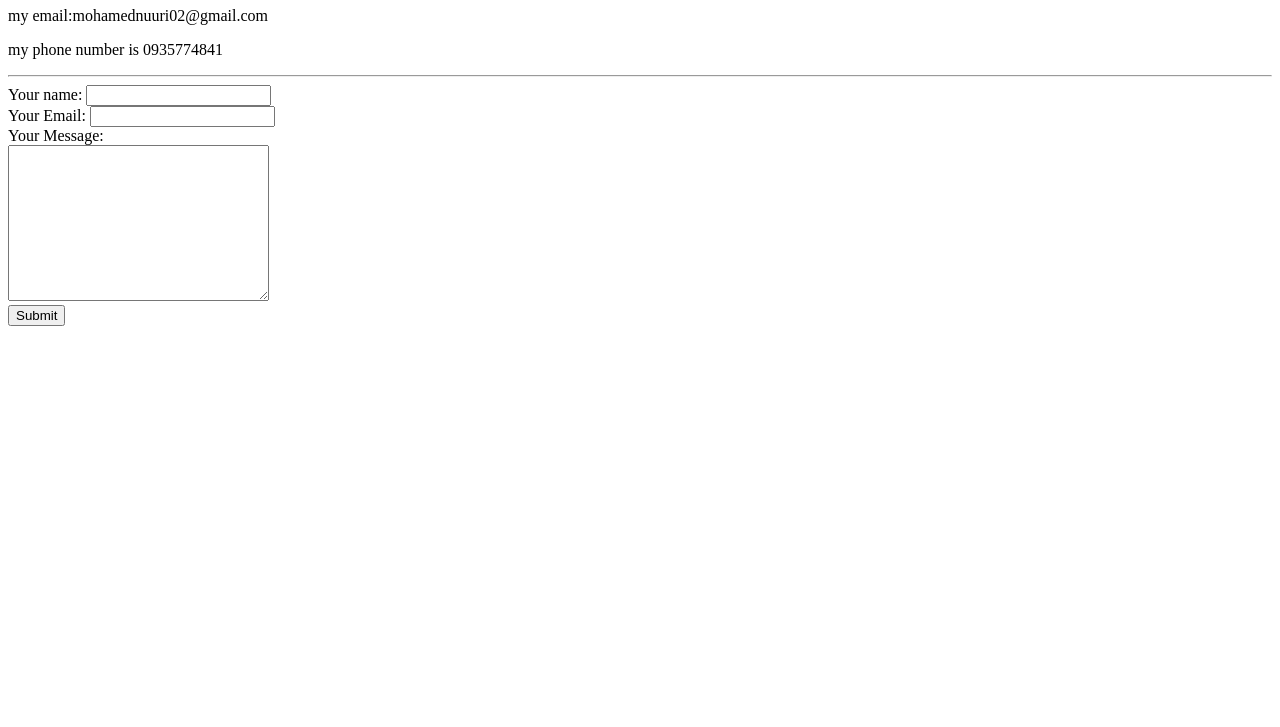
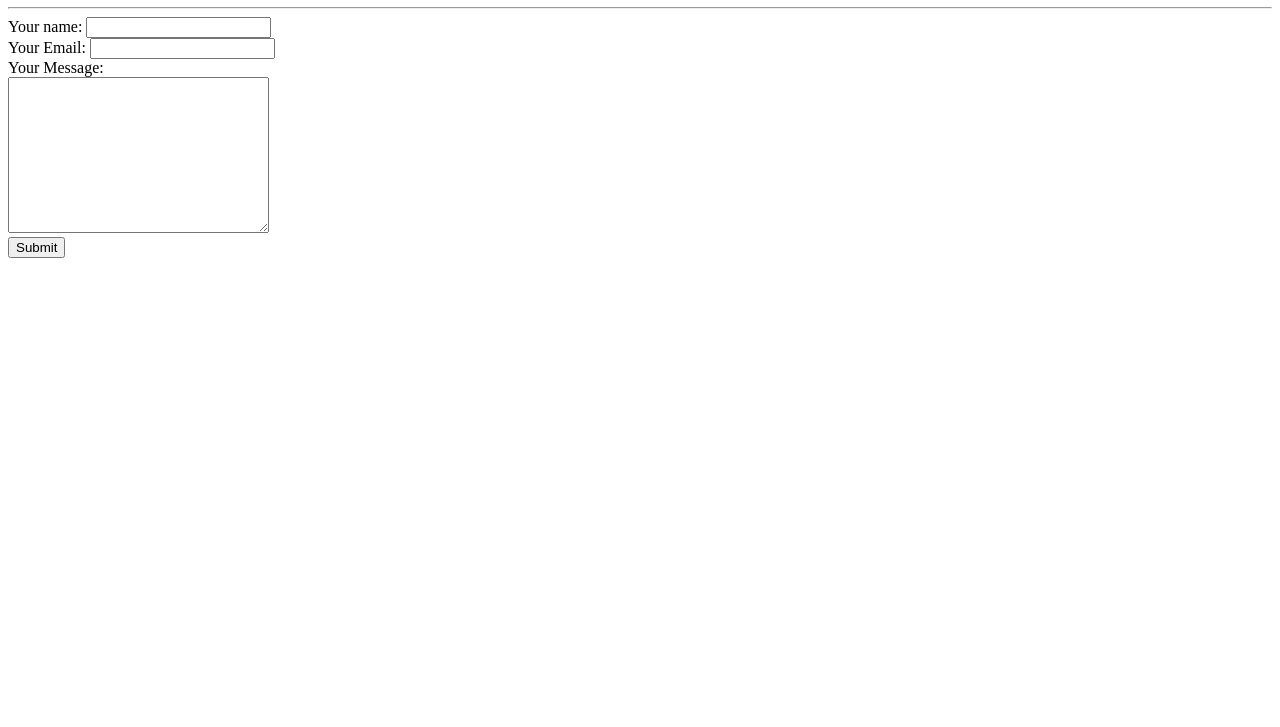
Before and after one commit to mohamed-nouri/cv, a plain HTML site: page contact.html in a window 1280 px wide. Shown: the part 73-800 px from the top of the page. Drawn offline with Linux system fonts and the light colour scheme.

Commit message:
update 00

```diff
--- a/contact.html
+++ b/contact.html
@@ -10,8 +10,6 @@
 
 <body>
     <h1>contact me</h1>
-    <p>my email:mohamednuuri02@gmail.com</p>
-    <p>my phone number is 0935774841</p>
     <hr>
     <form action="mailto:mohamednouri02@gmail.com" method="post" enctype="text/plain">
         <label>Your name:</label>
```
